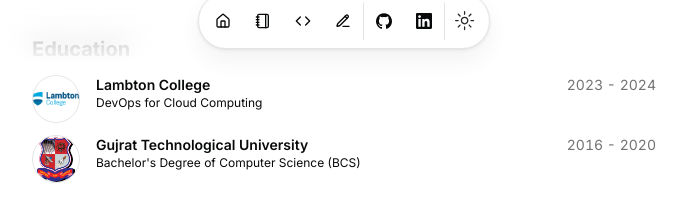
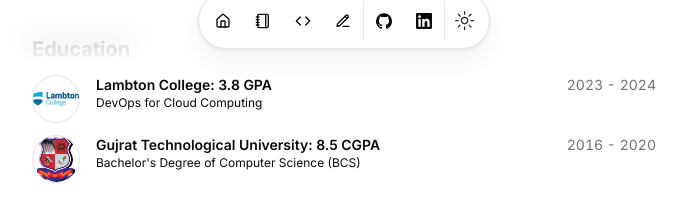
Before and after one commit to dhruv160410116084/portfolio, a Next.js app: page / in a window 1280 px wide. Shown: the part 735-940 px from the top of the page, without its empty margins (296-983 px from the left). Built offline with nearby package versions, Linux system fonts and the light colour scheme.

Commit message:
Update resume.tsx

```diff
--- a/src/data/resume.tsx
+++ b/src/data/resume.tsx
@@ -110,7 +110,7 @@ export const DATA = {
   ],
   education: [
     {
-      school: "Lambton College",
+      school: "Lambton College: 3.8 GPA",
       href: "https://www.lambtoncollege.ca/",
       degree: "DevOps for Cloud Computing",
       logoUrl: "/lambton.webp",
@@ -118,7 +118,7 @@ export const DATA = {
       end: "2024",
     },
     {
-      school: "Gujrat Technological University",
+      school: "Gujrat Technological University: 8.5 CGPA",
       href: "https://www.gtu.ac.in/",
       degree: "Bachelor's Degree of Computer Science (BCS)",
       logoUrl: "/gtu.png",
```
